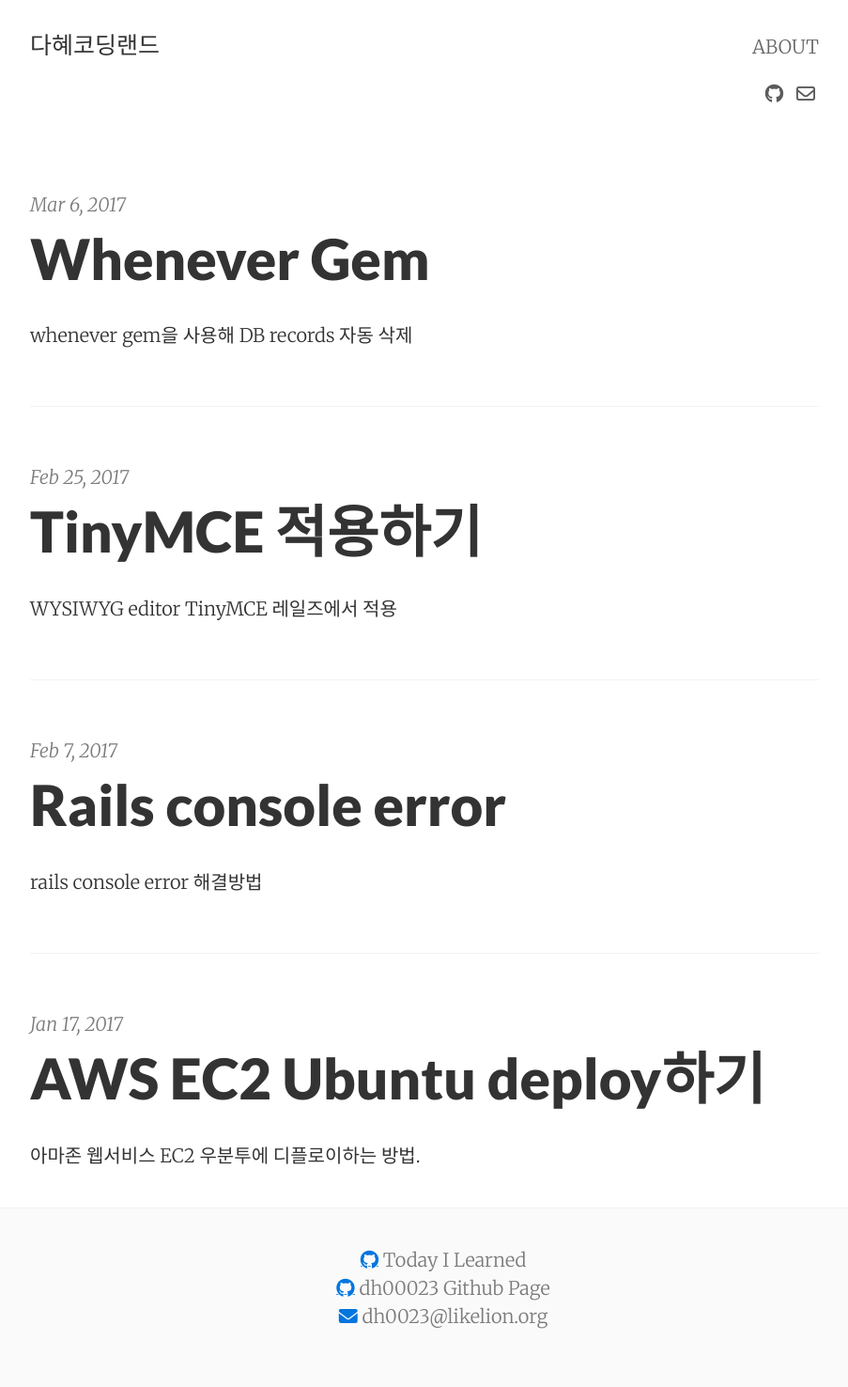
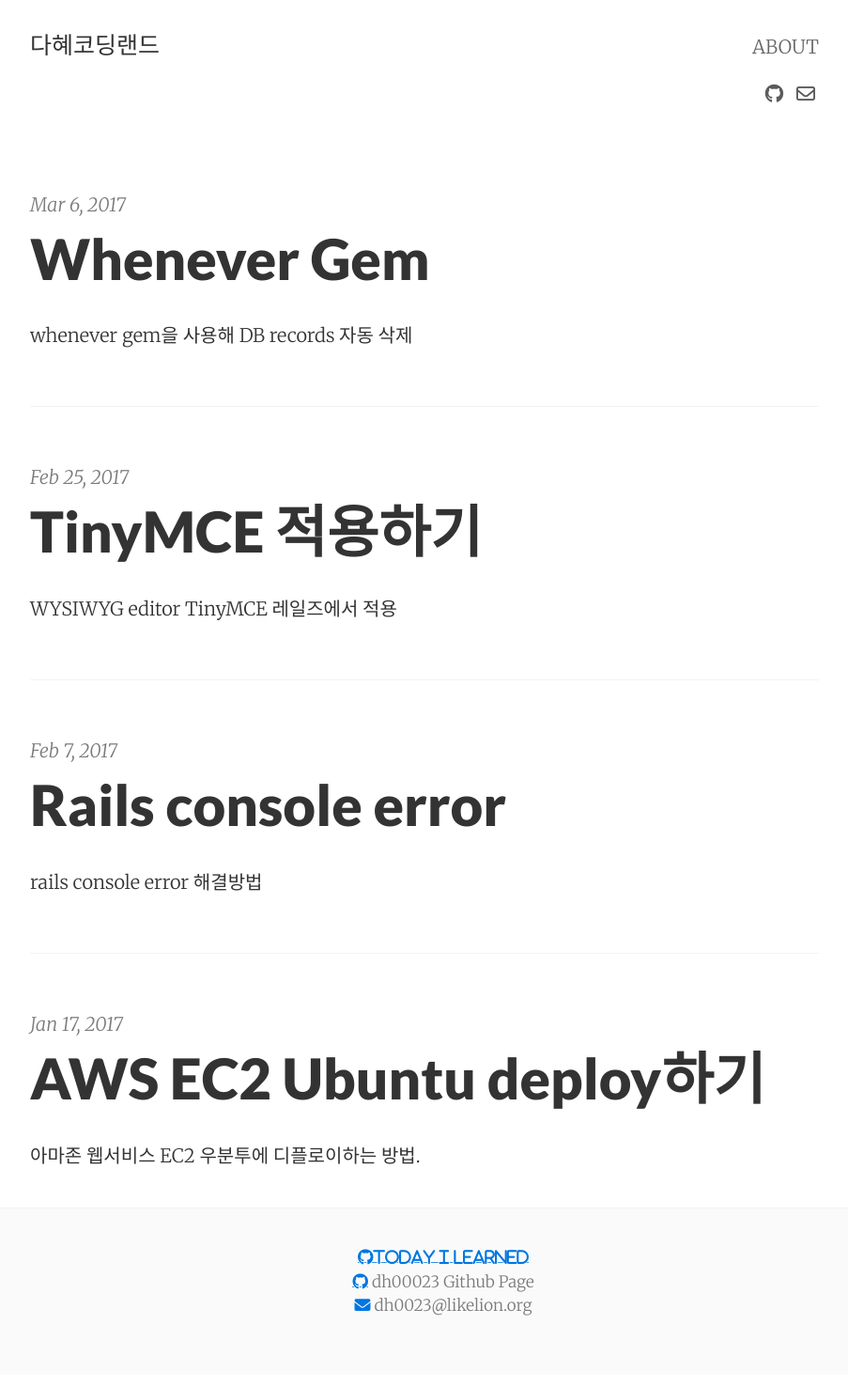
Before and after one commit to dh00023/dh00023.github.io, a Jekyll site: the page built from index.html, in a window 1280 px wide. Shown: the whole page at 94% size, without its empty margins (188-1091 px from the left). Built offline with Jekyll 4.4.1, drawn with Linux system fonts in a browser that asks for light colours; nearby versions of some CDN libraries; the list of posts is cut into pages by our own code.

Commit message:
style수정

```diff
--- a/_includes/footer.html
+++ b/_includes/footer.html
@@ -1,10 +1,9 @@
 <footer class="center">
   <div class="measure">
     <small>
-    	<ul style="list-style-type: none;">
+    	<ul style="list-style-type: none; text-decoration: none; font-size: 17px;">
     		<li>
-    			<a class="fa fa-github" href="https://www.gitbook.com/book/dh00023/til/details"></a>
-    			<span>Today I Learned</span>
+    			<a class="fa fa-github" href="https://www.gitbook.com/book/dh00023/til/details">Today I Learned</a>
     		</li>
     		<li>
     			<a class="fa fa-github" href="https://github.com/dh00023"></a>
```
